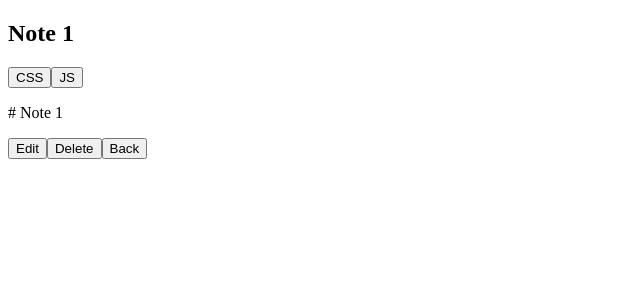
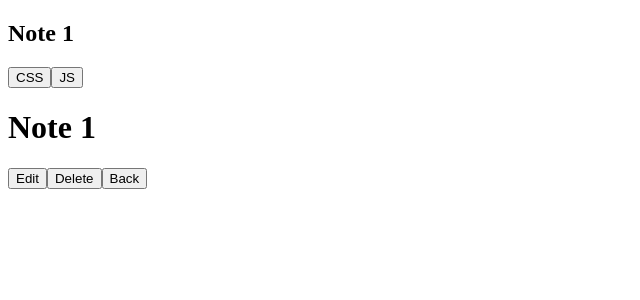
Before and after one commit to JohnMwendwa/notes-app, a React (Vite) app: page /12301c91-d2c9-4942-90a9-f788fe92421c in a window 1280 px wide. Shown: the top 300 px of the page, without its empty margins (0-640 px from the left). Built offline with nearby package versions, Linux system fonts and the light colour scheme.

Commit message:
parse and render markdown

```diff
--- a/src/components/Note.tsx
+++ b/src/components/Note.tsx
@@ -1,4 +1,5 @@
-import { useNavigate, Link } from "react-router-dom";
+import { useNavigate } from "react-router-dom";
+import ReactMarkdown from "react-markdown";
 
 import { useNotesContext } from "../context/NotesContext";
 
@@ -20,7 +21,7 @@ export default function Note({
         return <button key={tag.id}>{tag.label}</button>;
       })}
 
-      <p>{markdown}</p>
+      <ReactMarkdown>{markdown}</ReactMarkdown>
 
       <button onClick={() => navigate(`/${id}/edit`)}>Edit</button>
       <button
```
